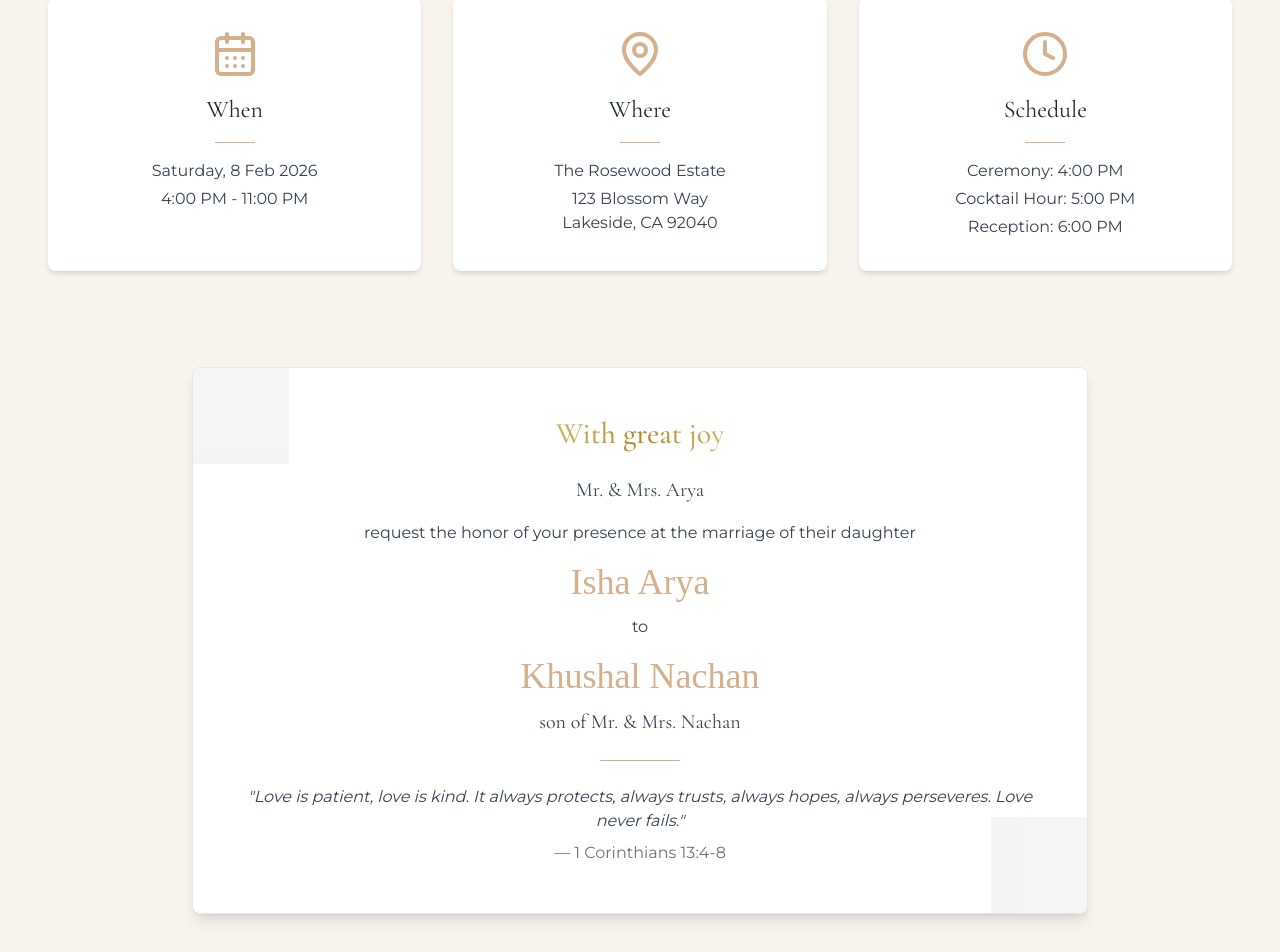
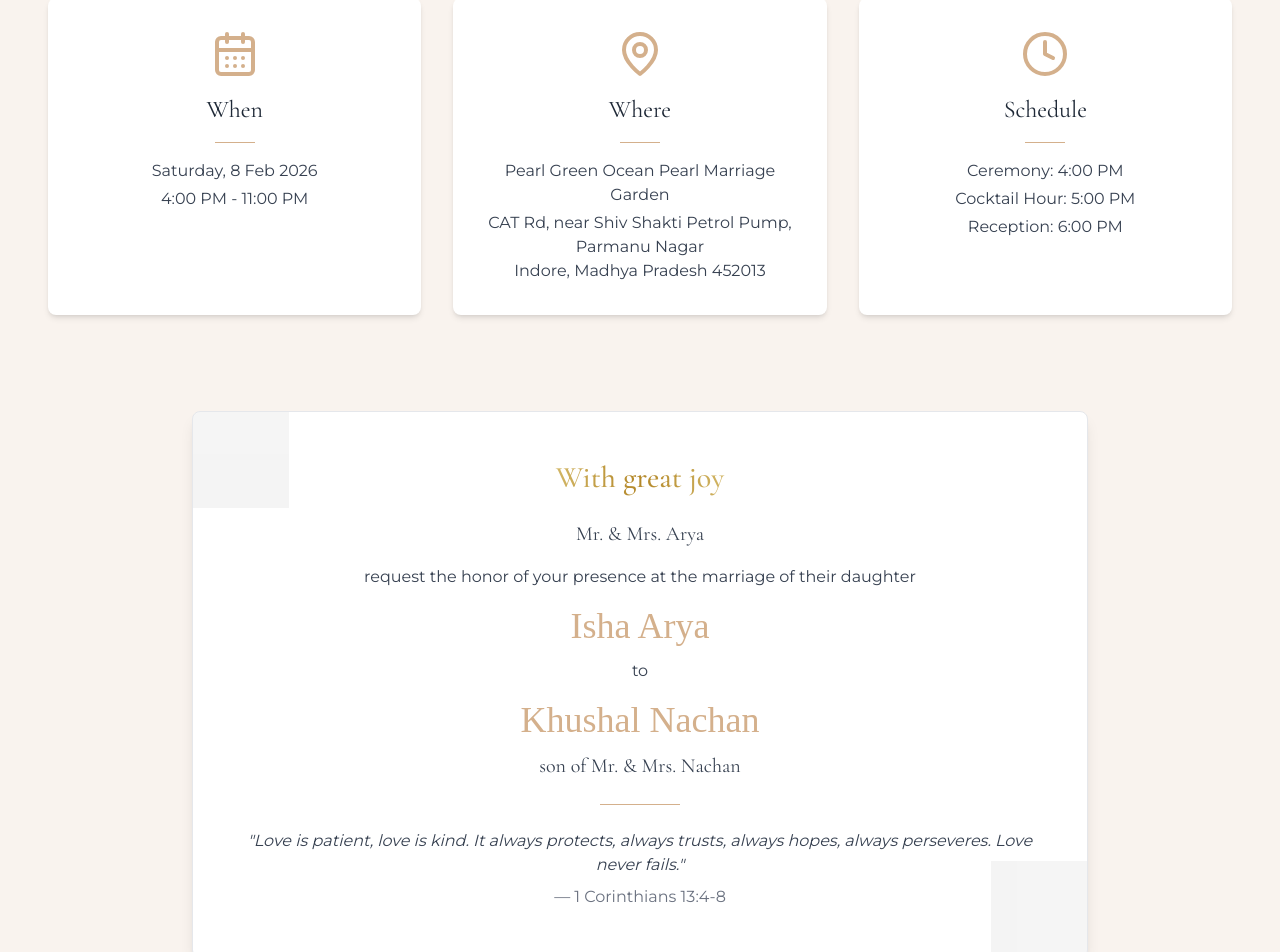
Before and after one commit to rohanarya165/IshaWedsKhushal, a React (Vite) app: page / in a window 1280 px wide. Shown: the part 1325-2277 px from the top of the page. Built offline with nearby package versions, Linux system fonts and the light colour scheme; grey boxes are pictures that could not be loaded; a web font is replaced by a local one.

Commit message:
address change

```diff
--- a/src/components/Details.tsx
+++ b/src/components/Details.tsx
@@ -144,9 +144,9 @@ const Details: React.FC = () => {
             </div>
             <h3 className="text-2xl font-heading mb-3">Where</h3>
             <div className="divider-sm"></div>
-            <p className="font-body text-gray-700">The Rosewood Estate</p>
-            <p className="font-body text-gray-700 mt-1">123 Blossom Way</p>
-            <p className="font-body text-gray-700">Lakeside, CA 92040</p>
+            <p className="font-body text-gray-700">Pearl Green Ocean Pearl Marriage Garden</p>
+            <p className="font-body text-gray-700 mt-1">CAT Rd, near Shiv Shakti Petrol Pump, Parmanu Nagar</p>
+            <p className="font-body text-gray-700">Indore, Madhya Pradesh 452013</p>
           </motion.div>
 
           <motion.div
```
